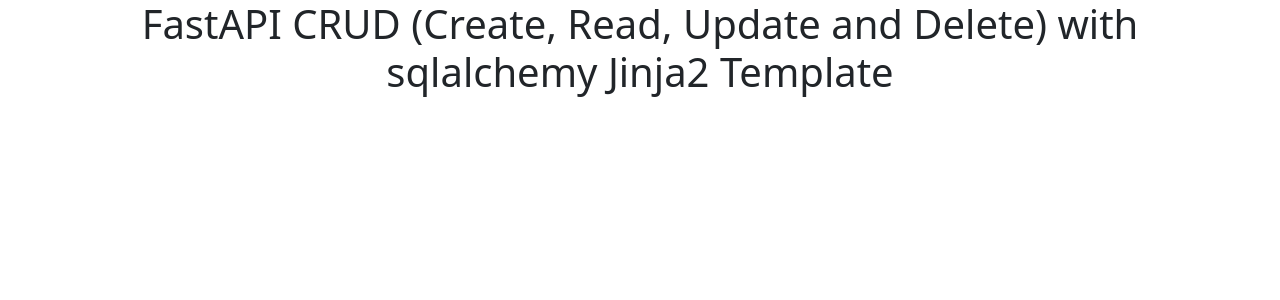
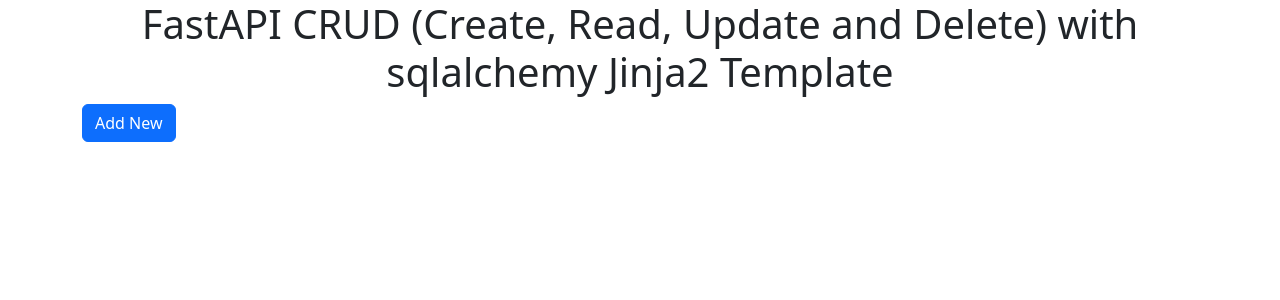
Before and after one commit to mohamadanasfattoum/FastAPI-CRUD, a FastAPI app: template templates/index.html in a window 1280 px wide. Shown: the top 300 px of the page. Run offline with FastAPI, Linux system fonts and the light colour scheme; the template is opened without the code that fills it, so the values that code supplies are empty; parts of the project's set-up code (start-up, migrations or seed data) failed here and were passed over.

Commit message:
update the code

```diff
--- a/main.py
+++ b/main.py
@@ -1,5 +1,5 @@
 from typing import Union
-from fastapi import FastAPI
+from fastapi import FastAPI, Request
 from fastapi.templating import Jinja2Templates
 
 templates = Jinja2Templates(directory="templates")
@@ -7,11 +7,9 @@
 app = FastAPI()
 
 
-@app.get("/")
-def read_root():
-    return {"Hello": "World"}
+
 
 
 @app.get('/')
 async def home(request: Request):
-    return templates.TemplateResponse(request=request, name="index.html", context={"request": request})
+    return templates.TemplateResponse("index.html", {"request": request})
--- a/templates/base.html
+++ b/templates/base.html
@@ -1,18 +1,25 @@
 <!DOCTYPE html>
 <html lang="en">
+
 <head>
     <meta charset="UTF-8">
-    <meta name="viewport" content="width=device-width, initial-scale=1.0">
+    <meta name="viewport" content="width=device-width, initial-scale=1">
     <title>FastAPI CRUD (Create, Read, Update and Delete) with sqlalchemy Jinja2 Template - Cairocoders</title>
-    <link href="https://cdn.jsdelivr.net/npm/bootstrap@5.0.2/dist/css/bootstrap.min.css" rel="stylesheet">
+    <link href="https://cdn.jsdelivr.net/npm/bootstrap@5.3.2/dist/css/bootstrap.min.css" rel="stylesheet" integrity="sha384-T3c6CoIi6uLrA9TneNEoa7RxnatzjcDSCmG1MXxSR1GAsXEV/Dwwykc2MPK8M2HN" crossorigin="anonymous">
     <link rel="stylesheet" href="{{ url_for('static', path='css/main.css') }}">
 </head>
+
 <body>
-<div class="container">
-    <h1 class="page-header text-center">FastAPI CRUD (Create, Read, Update and Delete) with sqlalchemy Jinja2 Template</h1>
-    {% block content %}
+    <div class="container">
+        <h1 class="page-header text-center">FastAPI CRUD (Create, Read, Update and Delete) with sqlalchemy Jinja2
+            Template</h1>
+        {% block content %}
 
-    {% endblock content %}
-</div>
+        {% endblock content %}
+    </div>
+
+    <script src="https://cdn.jsdelivr.net/npm/bootstrap@5.3.2/dist/js/bootstrap.bundle.min.js" integrity="sha384-C6RzsynM9kWDrMNeT87bh95OGNyZPhcTNXj1NW7RuBCsyN/o0jlpcV8Qyq46cDfL" crossorigin="anonymous"></script>
+
 </body>
+
 </html>
--- a/templates/index.html
+++ b/templates/index.html
@@ -1,9 +1,12 @@
 {% extends "base.html" %}
-{% block title %}Members{% endblock %}
+
+
+
 {% block content %}
-  <ul>
-  {% for user in users %}
-    <li><a href="{{ user.url }}">{{ user.username }}</a></li>
-  {% endfor %}
-  </ul>
-{% endblock %}
+<div class="row">
+    <div class="col-12">
+        <a href="addnew/" class="btn btn-primary">Add New</a>
+    </div>
+
+</div>
+{% endblock content %}
```
